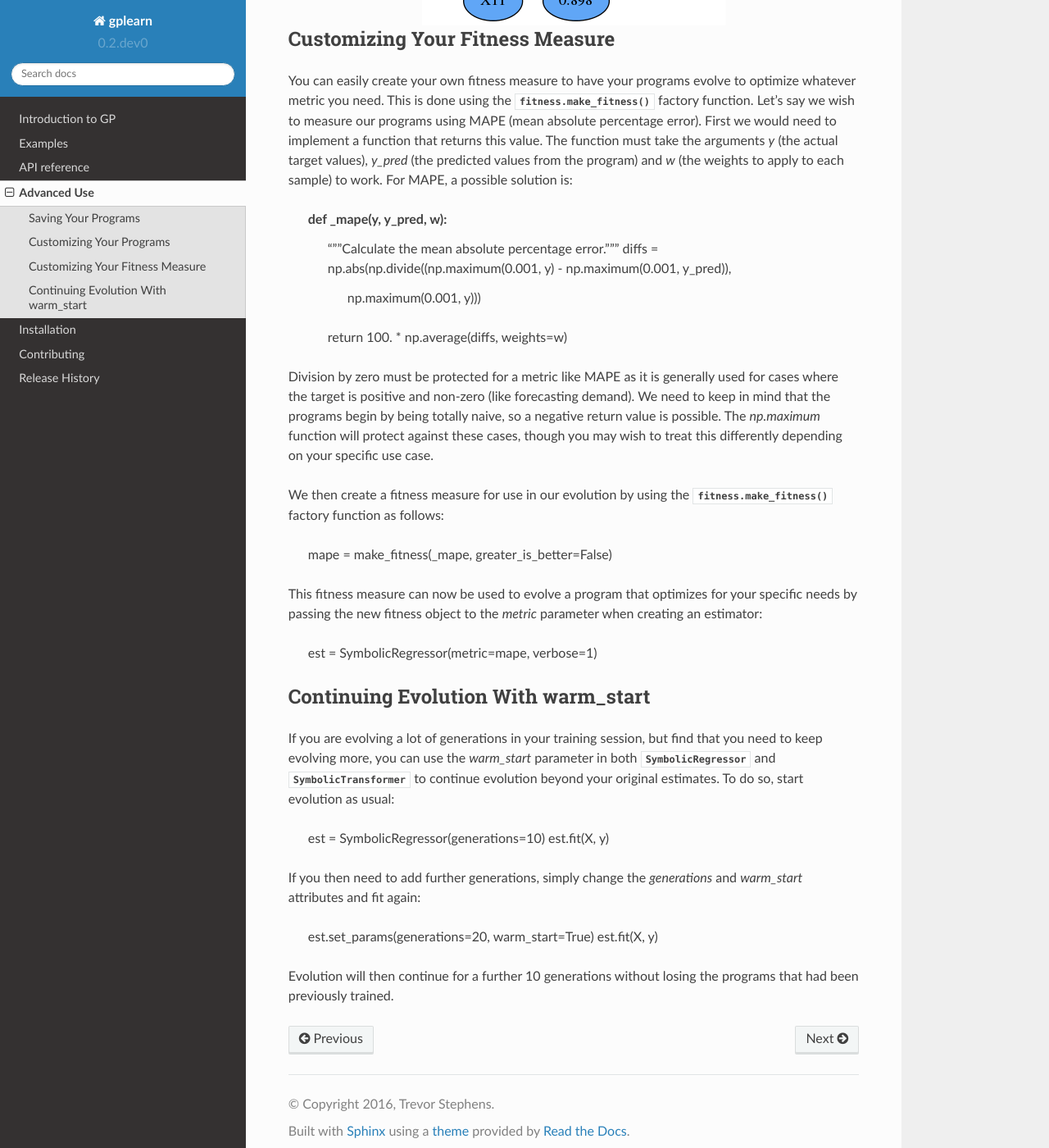
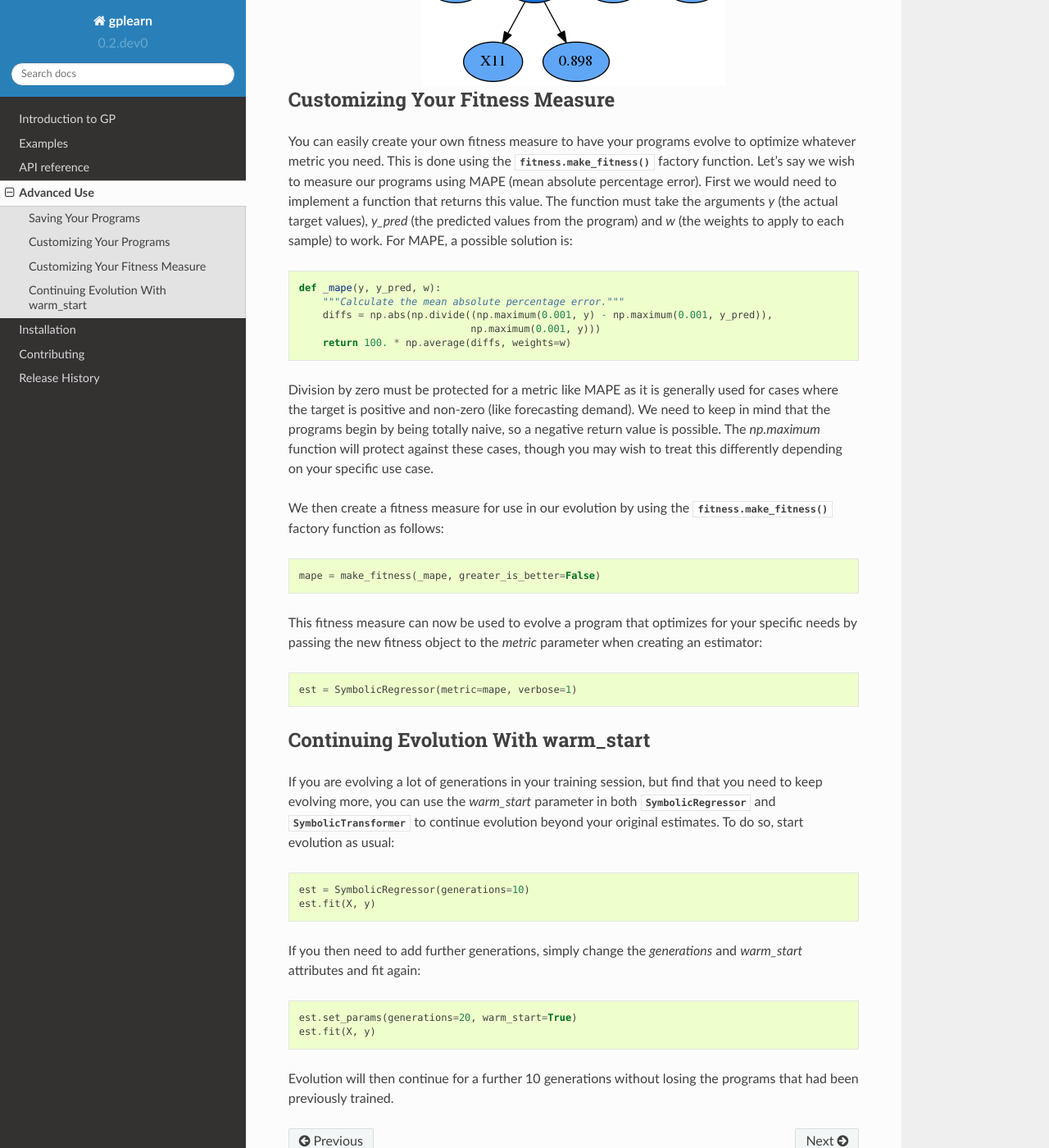
Before and after one commit to trevorstephens/gplearn, a Sphinx documentation site: the page built from doc/advanced.rst, in a window 1280 px wide and 1400 px high, scrolled down 1815 px. Shown: the whole window at 82% size. Built offline with Sphinx 7.4.7 and the Read the Docs theme 2.0.0, drawn with Linux system fonts in a browser that asks for light colours; some of the changed text lies outside the part shown.

Commit message:
Fix doc formatting

```diff
--- a/doc/advanced.rst
+++ b/doc/advanced.rst
@@ -9,19 +9,19 @@
 --------------------
 
 If you want to save your program for later use, you can use the `pickle` or
-`cPickle` libraries to achieve this:
+`cPickle` libraries to achieve this::
 
     import cPickle as pickle
 
     est = SymbolicRegressor()
     est.fit(X_train, y_train)
 
-Simply dump your model to a file:
+Simply dump your model to a file::
 
     with open('gp_model.pkl', 'wb') as f:
         pickle.dump(est, f)
 
-You can then load it at another date easily:
+You can then load it at another date easily::
 
     with open('gp_model.pkl', 'rb') as f:
         est_gp = pickle.load(f)
@@ -43,25 +43,25 @@
 
 For this example we will implement a logical operation where two arguments are
 compared, and if the first one is larger, return a third value, otherwise
-return a fourth value:
+return a fourth value::
 
     def logic(x1, x2, x3, x4):
         return np.where(x1 > x2, x3, x4)
 
 To make this into a ``gplearn`` compatible function, we use the factory where
 we must give it a name for display purposes and declare the arity of the
-function which must match the number of arguments that your function expects:
+function which must match the number of arguments that your function expects::
 
     logical = make_function(function=logic,
                             name='logical',
                             arity=4)
 
-This can then be added to a ``gplearn`` estimator like so:
+This can then be added to a ``gplearn`` estimator like so::
 
     gp = SymbolicTransformer(function_set=['add', 'sub', 'mul', 'div', logical])
 
 After fitting, you will see some of your programs will have used your own
-customized functions, for example:
+customized functions, for example::
 
     mul(logical(X0, mul(-0.629, X3), X7, sub(0.790, X7)), X9)
 
@@ -78,7 +78,7 @@
 to implement a function that returns this value. The function must take the
 arguments `y` (the actual target values), `y_pred` (the predicted values from
 the program) and `w` (the weights to apply to each sample) to work. For MAPE, a
-possible solution is:
+possible solution is::
 
     def _mape(y, y_pred, w):
         """Calculate the mean absolute percentage error."""
@@ -94,13 +94,13 @@
 depending on your specific use case.
 
 We then create a fitness measure for use in our evolution by using the
-:func:`fitness.make_fitness()` factory function as follows:
+:func:`fitness.make_fitness()` factory function as follows::
 
     mape = make_fitness(_mape, greater_is_better=False)
 
 This fitness measure can now be used to evolve a program that optimizes for
 your specific needs by passing the new fitness object to the `metric` parameter
-when creating an estimator:
+when creating an estimator::
 
     est = SymbolicRegressor(metric=mape, verbose=1)
 
@@ -112,13 +112,13 @@
 If you are evolving a lot of generations in your training session, but find
 that you need to keep evolving more, you can use the `warm_start` parameter in
 both :class:`SymbolicRegressor` and :class:`SymbolicTransformer` to continue
-evolution beyond your original estimates. To do so, start evolution as usual:
+evolution beyond your original estimates. To do so, start evolution as usual::
 
     est = SymbolicRegressor(generations=10)
     est.fit(X, y)
 
 If you then need to add further generations, simply change the `generations`
-and `warm_start` attributes and fit again:
+and `warm_start` attributes and fit again::
 
     est.set_params(generations=20, warm_start=True)
     est.fit(X, y)
--- a/doc/reference.rst
+++ b/doc/reference.rst
@@ -21,4 +21,8 @@
 ----------------------
 
 .. autofunction:: gplearn.functions.make_function
+
+User-Defined Fitness Metrics
+----------------------------
+
 .. autofunction:: gplearn.fitness.make_fitness
```
